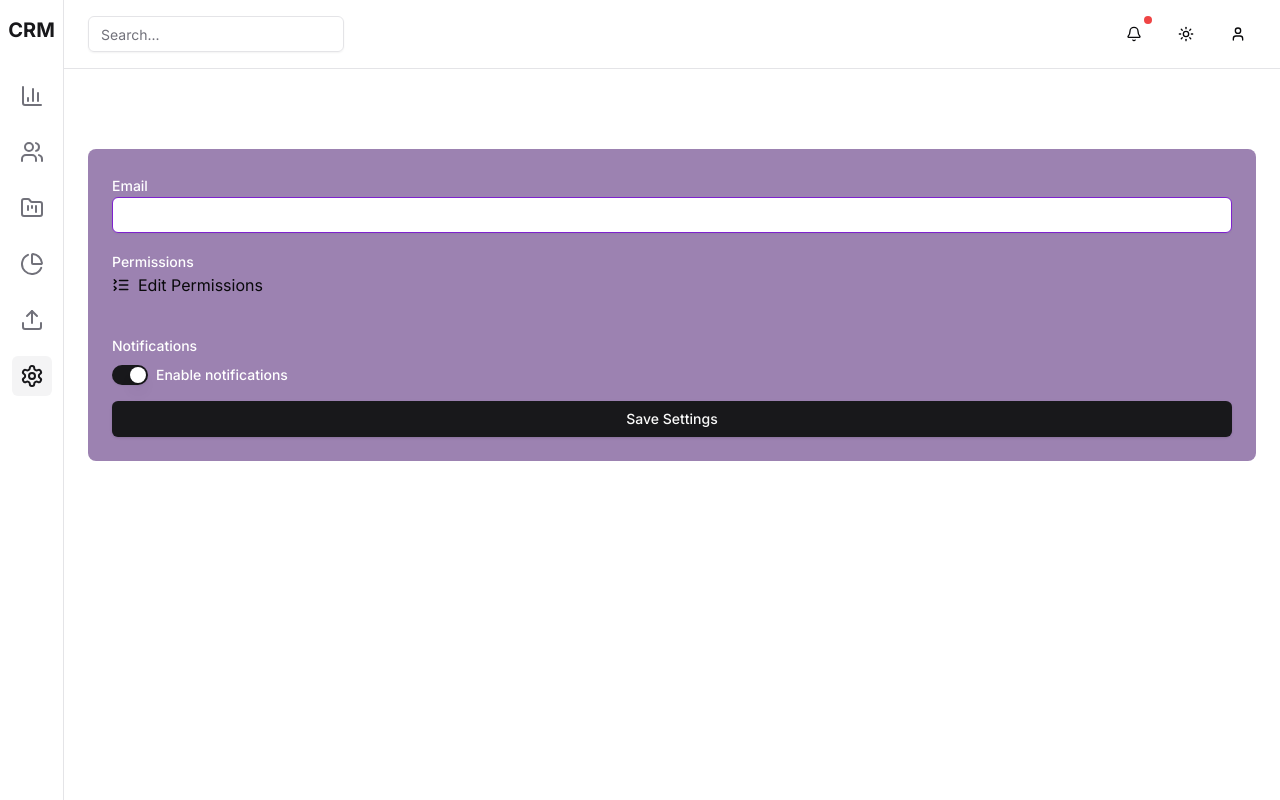
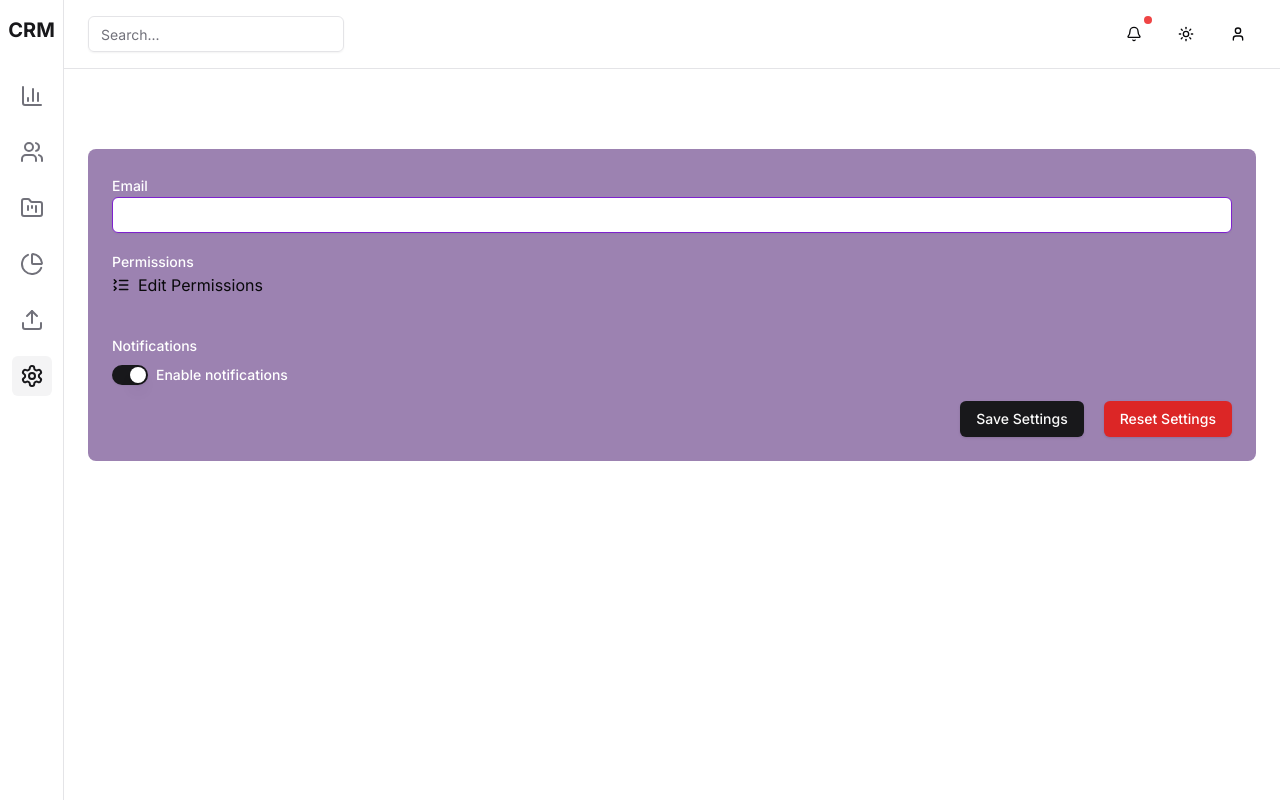
Before and after one commit to pettis1996/dashboard-template-1, a Next.js app: page /settings in a window 1280 px wide. Built offline with nearby package versions, Linux system fonts and the light colour scheme.

Commit message:
changes in setting page

```diff
--- a/app/settings/page.tsx
+++ b/app/settings/page.tsx
@@ -89,9 +89,14 @@ export default function SettingsPage() {
                             </Label>
                         </div>
                     </div>
-                    <Button type="submit" className="w-full">
-                        Save Settings
-                    </Button>
+                    <div className="space-x-5 flex justify-end w-full">
+                        <Button type="submit">
+                            Save Settings
+                        </Button>
+                        <Button type="button" className="bg-red-600 text-white" onClick={() => console.log("Reset settings")}>
+                            Reset Settings
+                        </Button>
+                    </div>
                 </form>
             </div>
         </div>
```
